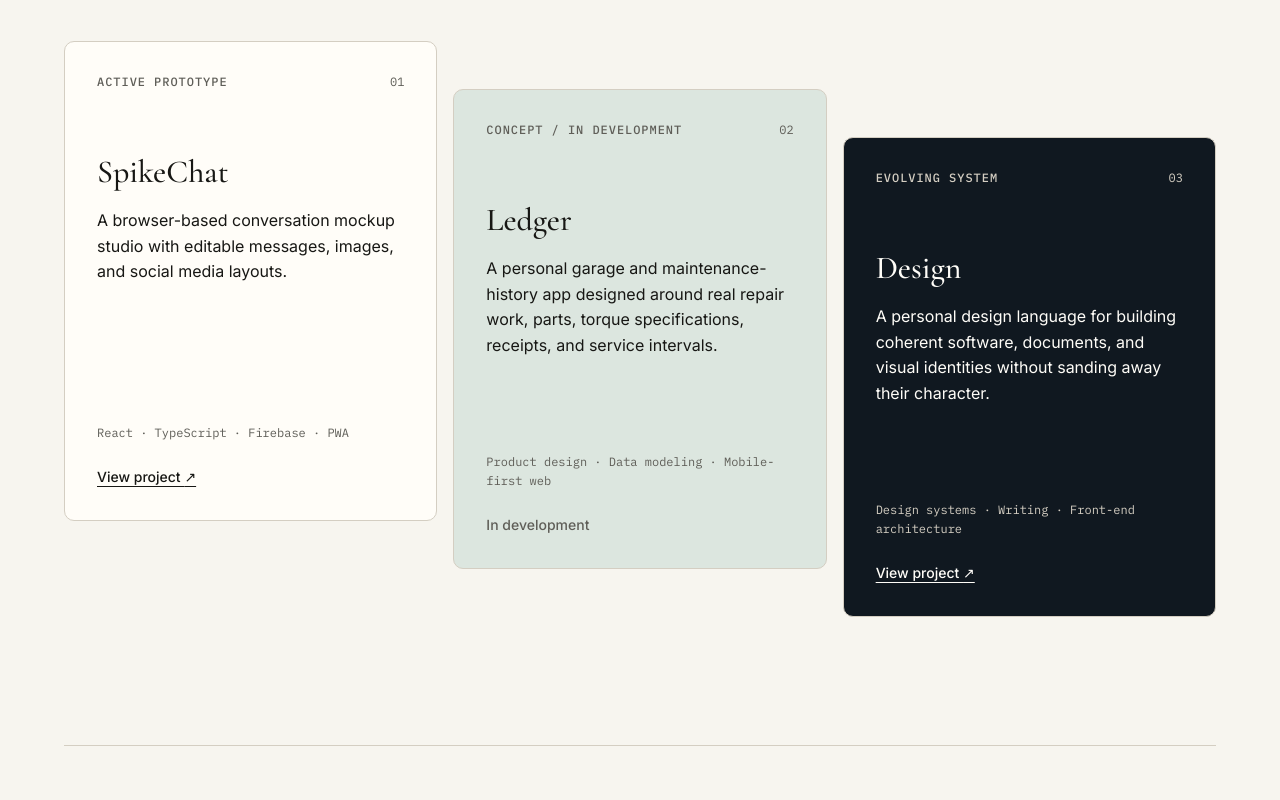
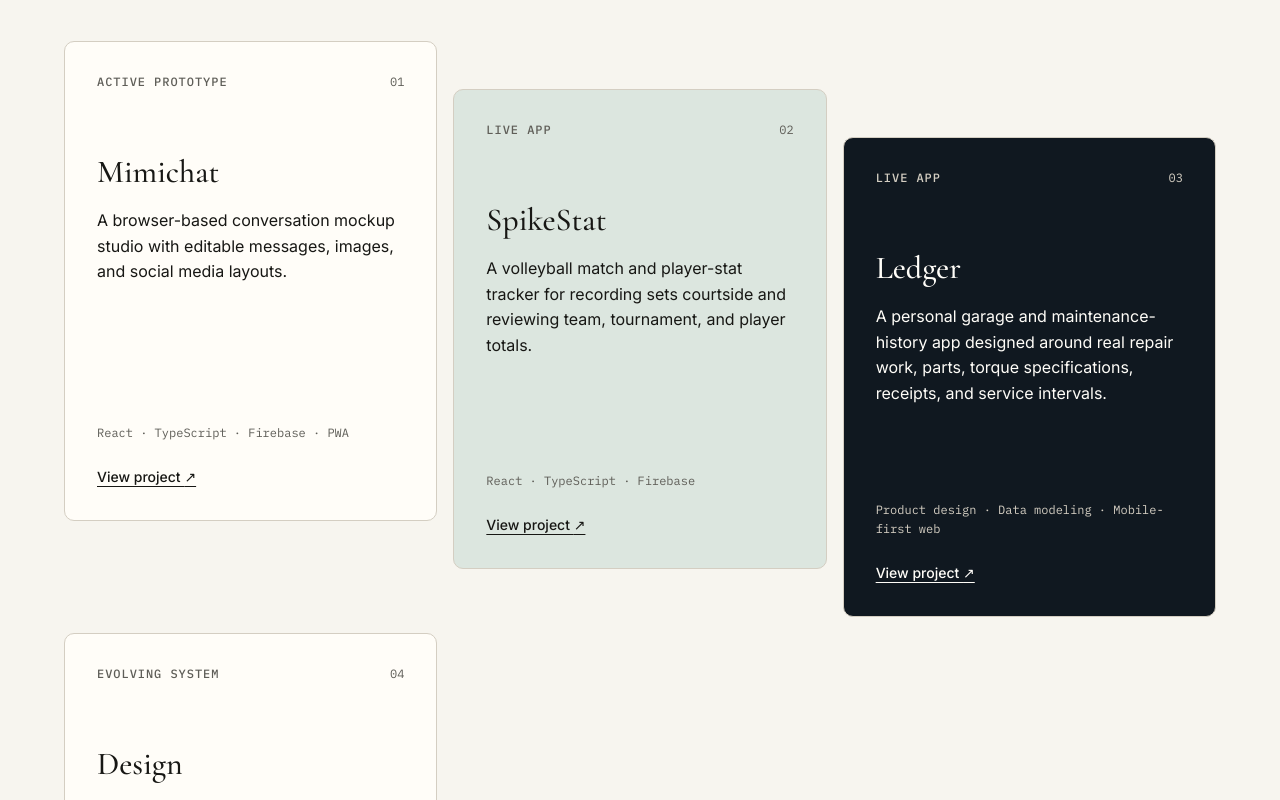
Before and after one commit to craigmullin/cmdc, a React (Vite) app: page / in a window 1280 px wide. Shown: the part 1120-1920 px from the top of the page. Built offline with nearby package versions, Linux system fonts and the light colour scheme.

Commit message:
update ledger to point to github

```diff
--- a/src/data/site.ts
+++ b/src/data/site.ts
@@ -7,18 +7,25 @@
 
 export const projects = [
   {
-    title: 'SpikeChat',
+    title: 'Mimichat',
     status: 'Active prototype',
     description: 'A browser-based conversation mockup studio with editable messages, images, and social media layouts.',
     technology: 'React · TypeScript · Firebase · PWA',
-    href: 'https://spikechat.craigmullin.com',
+    href: 'https://mimichat.craigmullin.com',
+  },
+  {
+    title: 'SpikeStat',
+    status: 'Live app',
+    description: 'A volleyball match and player-stat tracker for recording sets courtside and reviewing team, tournament, and player totals.',
+    technology: 'React · TypeScript · Firebase',
+    href: 'https://spikestat.craigmullin.com',
   },
   {
     title: 'Ledger',
-    status: 'Concept / in development',
+    status: 'Live app',
     description: 'A personal garage and maintenance-history app designed around real repair work, parts, torque specifications, receipts, and service intervals.',
     technology: 'Product design · Data modeling · Mobile-first web',
-    href: '',
+    href: 'https://github.com/craigmullin/ledger',
   },
   {
     title: 'Design',
```
